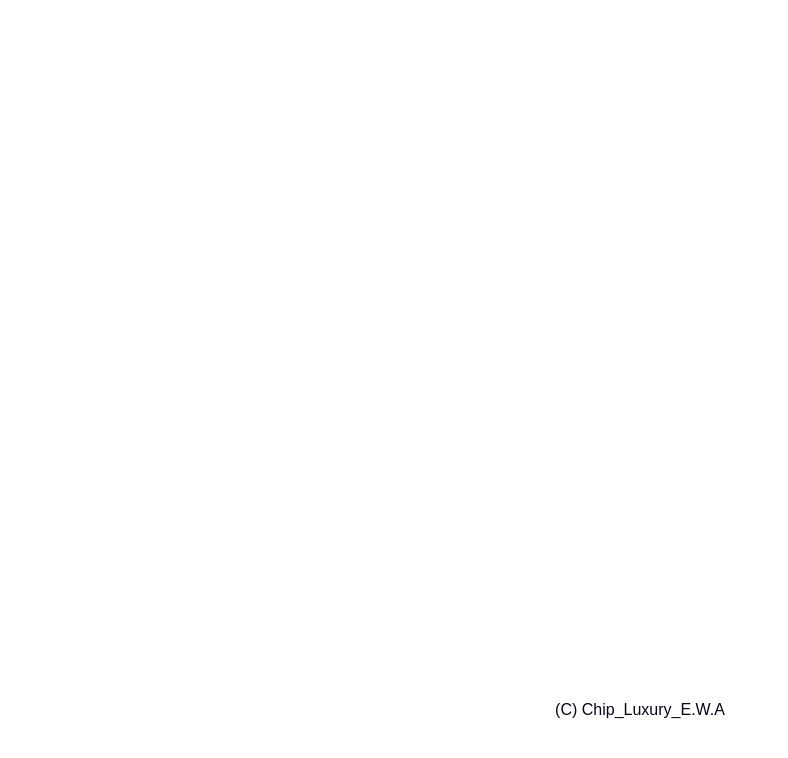
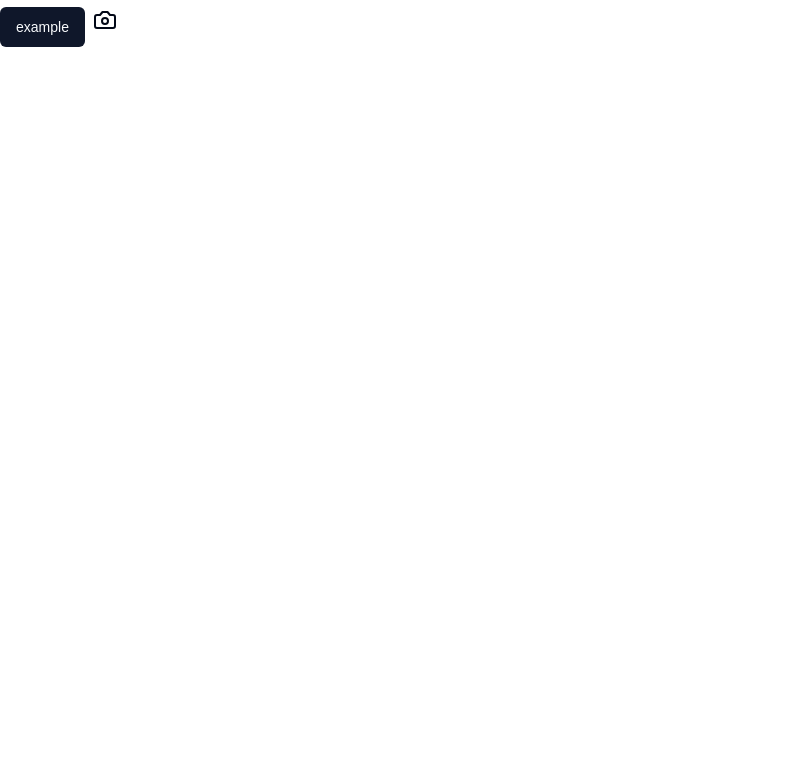
Before and after one commit to ChipLuxury-EWA/nextjs-course-smilga-application-tracker, a Next.js app: page / in a window 1280 px wide. Shown: the top 758 px of the page, without its empty margins (0-788 px from the left). Built offline with nearby package versions, Linux system fonts and the light colour scheme.

Commit message:
added shadcn button example

```diff
--- a/app/page.tsx
+++ b/app/page.tsx
@@ -1,8 +1,13 @@
+import { Button } from "@/components/ui/button";
+import { Camera } from "lucide-react";
+
 export default function Home() {
   return (
-    <div className="grid grid-rows-[20px_1fr_20px] items-center justify-items-center min-h-screen p-8 pb-20 gap-16 sm:p-20 font-[family-name:var(--font-geist-sans)]">
-      <main className="flex flex-col gap-8 row-start-2 items-center sm:items-start"></main>
-      <footer className="row-start-3 flex gap-6 flex-wrap items-center justify-center">(C) Chip_Luxury_E.W.A</footer>
+    <div>
+      <Button> example</Button>
+      <Button variant="ghost" size="icon">
+        <Camera />
+      </Button>
     </div>
   );
 }
--- /dev/null
+++ b/components/ui/button.tsx
@@ -0,0 +1,56 @@
+import * as React from "react"
+import { Slot } from "@radix-ui/react-slot"
+import { cva, type VariantProps } from "class-variance-authority"
+
+import { cn } from "@/lib/utils"
+
+const buttonVariants = cva(
+  "inline-flex items-center justify-center whitespace-nowrap rounded-md text-sm font-medium ring-offset-background transition-colors focus-visible:outline-none focus-visible:ring-2 focus-visible:ring-ring focus-visible:ring-offset-2 disabled:pointer-events-none disabled:opacity-50",
+  {
+    variants: {
+      variant: {
+        default: "bg-primary text-primary-foreground hover:bg-primary/90",
+        destructive:
+          "bg-destructive text-destructive-foreground hover:bg-destructive/90",
+        outline:
+          "border border-input bg-background hover:bg-accent hover:text-accent-foreground",
+        secondary:
+          "bg-secondary text-secondary-foreground hover:bg-secondary/80",
+        ghost: "hover:bg-accent hover:text-accent-foreground",
+        link: "text-primary underline-offset-4 hover:underline",
+      },
+      size: {
+        default: "h-10 px-4 py-2",
+        sm: "h-9 rounded-md px-3",
+        lg: "h-11 rounded-md px-8",
+        icon: "h-10 w-10",
+      },
+    },
+    defaultVariants: {
+      variant: "default",
+      size: "default",
+    },
+  }
+)
+
+export interface ButtonProps
+  extends React.ButtonHTMLAttributes<HTMLButtonElement>,
+    VariantProps<typeof buttonVariants> {
+  asChild?: boolean
+}
+
+const Button = React.forwardRef<HTMLButtonElement, ButtonProps>(
+  ({ className, variant, size, asChild = false, ...props }, ref) => {
+    const Comp = asChild ? Slot : "button"
+    return (
+      <Comp
+        className={cn(buttonVariants({ variant, size, className }))}
+        ref={ref}
+        {...props}
+      />
+    )
+  }
+)
+Button.displayName = "Button"
+
+export { Button, buttonVariants }
--- a/package.json
+++ b/package.json
@@ -11,6 +11,7 @@
   "dependencies": {
     "@clerk/nextjs": "^5.7.2",
     "@prisma/client": "^5.20.0",
+    "@radix-ui/react-slot": "^1.1.0",
     "@tanstack/react-query": "^5.59.9",
     "@tanstack/react-query-devtools": "^5.59.9",
     "class-variance-authority": "^0.7.0",
```
Also changed, not shown: 1 other file (tests, documents, lock files or other folders).
